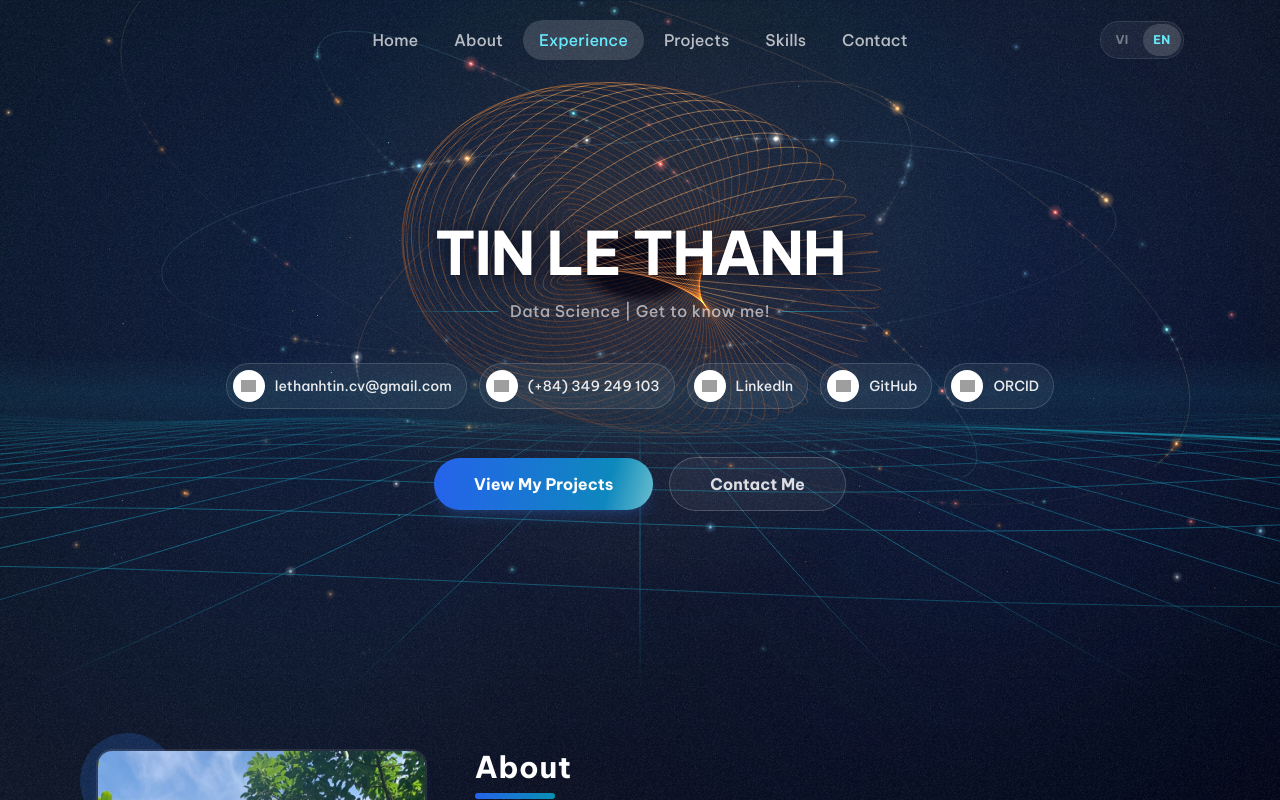
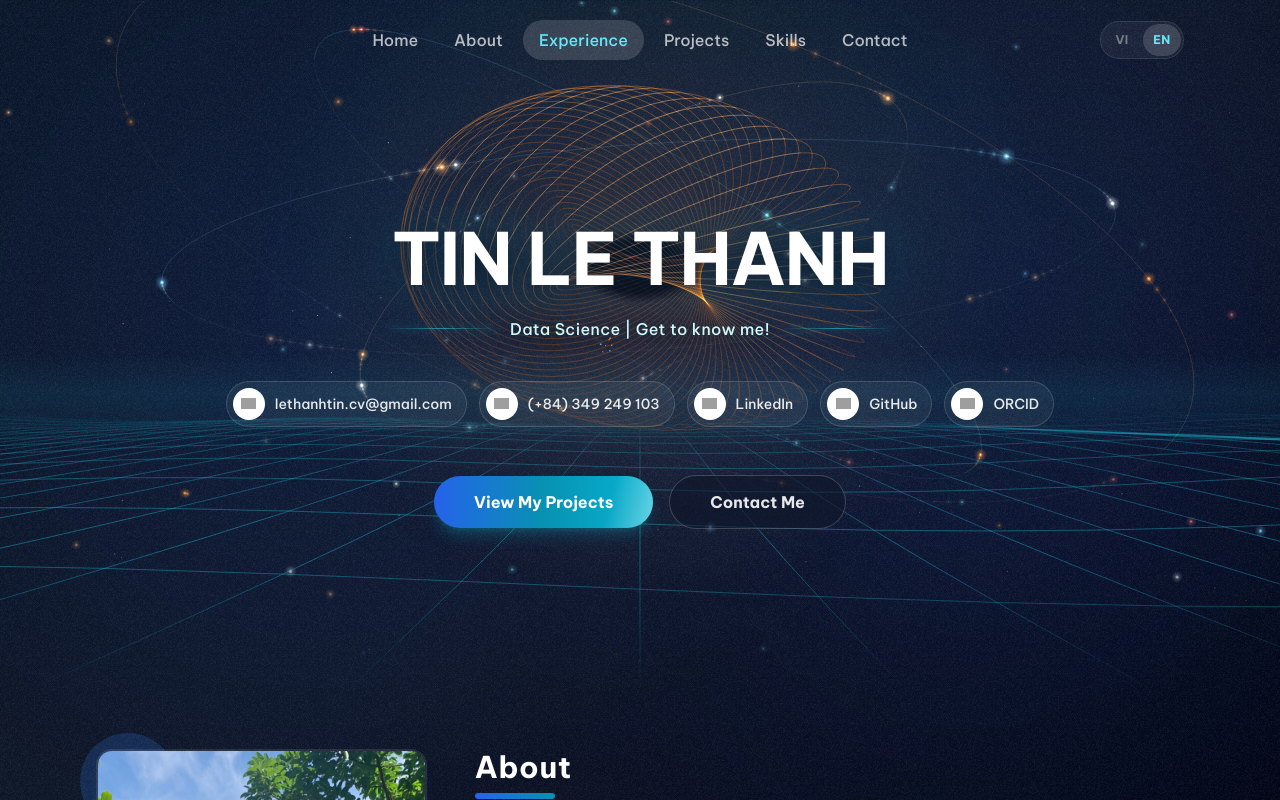
Before and after one commit to LeThanhTin4081/WEB_CV, a React (Vite) app: page / in a window 1280 px wide. Shown: the top 800 px of the page. Built offline with nearby package versions, Linux system fonts and the light colour scheme; grey boxes are pictures that could not be loaded.

Commit message:
feat(hero): slow orbit particles and add periodic 20s cyan light sweep to title

```diff
--- a/src/components/Hero.tsx
+++ b/src/components/Hero.tsx
@@ -9,15 +9,17 @@ const Hero = () => {
     <section className="relative text-white pt-32 pb-24 sm:pt-40 sm:pb-32 overflow-hidden flex flex-col justify-center min-h-[640px] sm:min-h-[700px]">
       <HeroScene />
       <div className="hero-enter max-w-4xl mx-auto text-center px-4 relative z-10">
-        <h1 className="hero-title text-5xl font-bold tracking-tight sm:text-6xl mb-4">
-          {t.nameUpper}
-        </h1>
+        <div>
+          <h1 className="hero-title text-5xl font-bold tracking-tight sm:text-7xl mb-4">
+            {t.nameUpper}
+          </h1>
+        </div>
         <div className="flex items-center justify-center gap-3 mb-10">
-          <span className="h-px w-16 sm:w-24 bg-gradient-to-r from-transparent to-cyan-400/50" />
-          <p className="text-sm sm:text-base text-white/60 font-medium tracking-wide text-center">
+          <span className="h-[1.5px] w-16 sm:w-28 bg-gradient-to-r from-transparent via-cyan-400/60 to-transparent shadow-[0_0_8px_rgba(34,211,238,0.5)]" />
+          <p className="text-sm sm:text-base text-cyan-100 font-medium tracking-wide text-center drop-shadow-[0_2px_10px_rgba(2,6,23,0.95)]">
             {t.hero.tagline}
           </p>
-          <span className="h-px w-16 sm:w-24 bg-gradient-to-l from-transparent to-cyan-400/50" />
+          <span className="h-[1.5px] w-16 sm:w-28 bg-gradient-to-l from-transparent via-cyan-400/60 to-transparent shadow-[0_0_8px_rgba(34,211,238,0.5)]" />
         </div>
 
         <div className="flex flex-wrap justify-center gap-3 mb-12 text-sm font-medium">
--- a/src/components/HeroScene.tsx
+++ b/src/components/HeroScene.tsx
@@ -63,14 +63,14 @@ type Track = {
   speed: number;
   dir: 1 | -1;
   tint: RGB;
-  stars: { a0: number; sp: number; c: number; size: number }[];
+  stars: { a0: number; sp: number; c: number; size: number; scale: number }[];
 };
 
 const TRACK_DEFS = [
-  { k: 1.25, tilt: 1.3, roll: -0.55, speed: 0.42, dir: 1 as const, tint: AMBER },
-  { k: 1.6, tilt: 1.2, roll: 0.5, speed: 0.28, dir: -1 as const, tint: CYAN },
-  { k: 1.95, tilt: 1.38, roll: -0.12, speed: 0.2, dir: 1 as const, tint: SKY },
-  { k: 2.3, tilt: 1.12, roll: 0.24, speed: 0.14, dir: -1 as const, tint: AMBER },
+  { k: 1.25, tilt: 1.3, roll: -0.55, speed: 0.1, dir: 1 as const, tint: AMBER },
+  { k: 1.6, tilt: 1.2, roll: 0.5, speed: 0.08, dir: -1 as const, tint: CYAN },
+  { k: 1.95, tilt: 1.38, roll: -0.12, speed: 0.065, dir: 1 as const, tint: SKY },
+  { k: 2.3, tilt: 1.12, roll: 0.24, speed: 0.05, dir: -1 as const, tint: AMBER },
 ];
 
 const TORUS_BUCKETS = 5;
@@ -127,9 +127,10 @@ const HeroScene = () => {
       tint: d.tint,
       stars: Array.from({ length: cfg.perTrack }, (_, i) => ({
         a0: (i / cfg.perTrack) * TAU + rand() * 0.5,
-        sp: 0.75 + rand() * 0.6,
+        sp: 0.75 + rand() * 0.35,
         c: (i * 2 + ti) % PALETTE.length,
         size: 0.8 + rand() * 0.9,
+        scale: 1.0,
       })),
     }));
 
@@ -208,6 +209,74 @@ const HeroScene = () => {
       tp.s = s;
     };
 
+    // ---- Orbit Collision Fragmentation & Cosmic Dust Drift ----
+    type Debris = {
+      x: number;
+      y: number;
+      vx: number;
+      vy: number;
+      c: number;
+      size: number;
+      age: number;
+      maxAge: number;
+      seed: number;
+    };
+
+    const debris: Debris[] = [];
+    const cooldowns = new Map<string, number>();
+    let lastCollisionT = 0;
+
+    const triggerShatter = (x: number, y: number, colA: number, colB: number) => {
+      // Khi va chạm: không làm hiệu ứng vùm/bùm chíu, mà hạt to tách vỡ thành các hạt li ti bay tự do
+      const count = lite ? 4 : 7;
+      for (let k = 0; k < count; k++) {
+        const ang = (k / count) * TAU + (Math.random() - 0.5) * 0.9;
+        const spd = 0.18 + Math.random() * 0.45;
+        debris.push({
+          x,
+          y,
+          vx: Math.cos(ang) * spd,
+          vy: Math.sin(ang) * spd,
+          c: Math.random() > 0.5 ? colA : colB,
+          size: 1.1 + Math.random() * 0.7,
+          age: 0,
+          maxAge: 4.8 + Math.random() * 2.2, // 4.8s - 7.0s trôi tự do thong thả
+          seed: Math.random() * 10,
+        });
+      }
+
+      if (debris.length > 70) debris.splice(0, debris.length - 70);
+    };
+
+    const updateAndDrawDebris = (dt: number) => {
+      for (let i = debris.length - 1; i >= 0; i--) {
+        const p = debris[i];
+        p.age += dt;
+        if (p.age >= p.maxAge) {
+          debris.splice(i, 1);
+          continue;
+        }
+
+        // 1. Trôi tự do trong không gian với lực cản cực kỳ êm
+        p.x += p.vx;
+        p.y += p.vy;
+        p.vx *= 0.988;
+        p.vy *= 0.988;
+
+        // 2. Dao động vũ trụ nhẹ nhàng
+        p.x += Math.sin(p.age * 0.9 + p.seed) * 0.08;
+        p.y += Math.cos(p.age * 0.9 + p.seed) * 0.08;
+
+        // 3. Từ từ tan mờ dần và bị hút vào không gian một cách chậm rãi
+        const life = p.age / p.maxAge;
+        const alpha = (1 - life) * 0.82;
+        const col = PALETTE[p.c];
+        ctx.fillStyle = rgba(col, alpha);
+        const sz = p.size * (1 - life * 0.25);
+        ctx.fillRect(p.x - sz / 2, p.y - sz / 2, sz, sz);
+      }
+    };
+
     const drawTrackLines = (back: boolean, cg: number, sg: number, cpi: number, spi: number) => {
       ctx.lineWidth = 0.8;
       for (const tr of tracks) {
@@ -241,19 +310,22 @@ const HeroScene = () => {
           const hy = tp.y;
           const hs = tp.s;
           const spr = sprites[st.c];
-          const base = baseSize * st.size;
+
+          // Khi va chạm, hạt to vỡ thành hạt nhỏ: st.scale thu nhỏ tức thì và hồi phục dần
+          const currentScale = st.scale;
+          const base = baseSize * st.size * currentScale;
 
           // Comet tail behind the head
           for (let k = cfg.trail; k >= 1; k--) {
             trackPoint(tr, theta - tr.dir * k * 0.035, cg, sg, cpi, spi);
-            const fade = 1 - k / (cfg.trail + 1);
+            const fade = (1 - k / (cfg.trail + 1)) * currentScale;
             const sz = base * tp.s * fade * 0.8;
             ctx.globalAlpha = (back ? 0.22 : 0.45) * fade;
             ctx.drawImage(spr, tp.x - sz / 2, tp.y - sz / 2, sz, sz);
           }
 
           const sz = base * hs * (back ? 0.85 : 1);
-          ctx.globalAlpha = back ? 0.5 : 1;
+          ctx.globalAlpha = (back ? 0.5 : 1) * currentScale;
           ctx.drawImage(spr, hx - sz / 2, hy - sz / 2, sz, sz);
         }
       }
@@ -429,12 +501,15 @@ const HeroScene = () => {
       ctx.clearRect(0, 0, w, h);
       if (w === 0 || h === 0) return;
 
+      const dt = Math.min(0.05, Math.max(0.008, t - lastCollisionT));
+      lastCollisionT = t;
+
       pYaw += (tYaw - pYaw) * 0.05;
       pPitch += (tPitch - pPitch) * 0.05;
 
-      const spin = t * 0.16;
-      const tilt = 0.78 + 0.24 * Math.sin(t * 0.15) + pPitch;
-      const yaw = 0.3 * Math.sin(t * 0.1) + pYaw;
+      const spin = t * 0.1;
+      const tilt = 0.78 + 0.22 * Math.sin(t * 0.12) + pPitch;
+      const yaw = 0.25 * Math.sin(t * 0.08) + pYaw;
       const ca = Math.cos(spin);
       const sa = Math.sin(spin);
       const cb = Math.cos(tilt);
@@ -443,6 +518,71 @@ const HeroScene = () => {
       const sg = Math.sin(yaw);
       const cpi = Math.cos(pPitch * 0.6);
       const spi = Math.sin(pPitch * 0.6);
+
+      // Hồi phục dần độ sáng và kích thước của các hạt to sau khi vỡ vụn
+      for (const tr of tracks) {
+        for (const st of tr.stars) {
+          if (st.scale < 1.0) {
+            st.scale = Math.min(1.0, st.scale + dt * 0.28);
+          }
+        }
+      }
+
+      // Thu thập vị trí các sao chổi trên quỹ đạo để tính va chạm
+      const currentStars: {
+        x: number;
+        y: number;
+        z: number;
+        c: number;
+        ti: number;
+        si: number;
+        st: Track['stars'][number];
+      }[] = [];
+      for (let ti = 0; ti < tracks.length; ti++) {
+        const tr = tracks[ti];
+        for (let si = 0; si < tr.stars.length; si++) {
+          const st = tr.stars[si];
+          const theta = st.a0 + tr.dir * tr.speed * st.sp * t;
+          trackPoint(tr, theta, cg, sg, cpi, spi);
+          currentStars.push({
+            x: tp.x,
+            y: tp.y,
+            z: tp.z,
+            c: st.c,
+            ti,
+            si,
+            st,
+          });
+        }
+      }
+
+      // Phát hiện điểm giao thoa va chạm giữa các hạt trên các vòng quỹ đạo khác nhau
+      for (let i = 0; i < currentStars.length; i++) {
+        const a = currentStars[i];
+        for (let j = i + 1; j < currentStars.length; j++) {
+          const b = currentStars[j];
+          if (a.ti === b.ti) continue;
+          // Chỉ va chạm khi cả hai hạt đã hồi phục kích thước (> 0.5)
+          if (a.st.scale < 0.5 || b.st.scale < 0.5) continue;
+
+          const dx = a.x - b.x;
+          const dy = a.y - b.y;
+          const d2 = dx * dx + dy * dy;
+
+          // Độ nhạy va chạm: khoảng cách màn hình < 28px và độ sâu Z bao quát < outer * 0.65
+          if (d2 < 28 * 28 && Math.abs(a.z - b.z) < outer * 0.65) {
+            const key = `${a.ti}_${a.si}:${b.ti}_${b.si}`;
+            const prev = cooldowns.get(key) || -99;
+            if (t - prev > 1.8) {
+              cooldowns.set(key, t);
+              // Nổ: hạt to vỡ thành hạt nhỏ li ti, hạt to thu nhỏ tức thì và hồi phục dần
+              a.st.scale = 0.15;
+              b.st.scale = 0.15;
+              triggerShatter((a.x + b.x) * 0.5, (a.y + b.y) * 0.5, a.c, b.c);
+            }
+          }
+        }
+      }
 
       ctx.globalCompositeOperation = 'lighter';
       drawBgStars(t);
@@ -461,6 +601,9 @@ const HeroScene = () => {
       drawTorus(ca, sa, cb, sb, cg, sg);
       drawTrackLines(false, cg, sg, cpi, spi);
       drawTrackStars(false, t, cg, sg, cpi, spi);
+
+      // Hiệu ứng các chấm nhỏ bung ra li ti & sáp nhập lại quỹ đạo
+      updateAndDrawDebris(dt);
 
       ctx.globalCompositeOperation = 'source-over';
     };
--- a/src/components/Skills.tsx
+++ b/src/components/Skills.tsx
@@ -287,7 +287,7 @@ function SparkField({ count }: { count: number }) {
         const tone = SPARK_TONES[i % SPARK_TONES.length];
         const ring = 0.82 + (i % 6) * 0.14;
         const dist = (15.5 + (i % 7) * 2.8) * ring;
-        const dur = 7.8 + (i % 5) * 0.6;
+        const dur = 11.2 + (i % 5) * 0.9;
         const delay = -((i / count) * dur);
         const angle = (i * 137.508) % 360;
         const size = 1.5 + (i % 4) * 0.28;
--- a/src/index.css
+++ b/src/index.css
@@ -30,7 +30,7 @@
 @font-face {
   font-family: 'Be Vietnam Pro';
   src: url('/fonts/BeVietnamPro-Bold.ttf') format('truetype');
-  font-weight: 700;
+  font-weight: 700 800;
   font-style: normal;
   font-display: swap;
 }
@@ -105,25 +105,26 @@ body,
   }
 
   .chip-glass {
-    @apply inline-flex items-center gap-2.5 bg-white/5 border border-white/15 rounded-full pl-1.5 pr-3.5 py-1.5 text-white/90 hover:bg-white/10 hover:border-white/25 transition-colors duration-300 font-medium;
+    @apply inline-flex items-center gap-2.5 bg-white/5 border border-white/15 rounded-full pl-1.5 pr-3.5 py-1.5 text-white/90 hover:bg-white/15 hover:border-cyan-400/60 hover:text-white hover:shadow-[0_0_20px_rgba(34,211,238,0.35)] hover:-translate-y-0.5 transition-all duration-300 font-medium;
   }
 
-  /* Terran-style: solid white circle, crisp CDN glyphs */
-  .chip-icon,
-  .icon-circle {
-    @apply inline-flex shrink-0 items-center justify-center rounded-full bg-white text-slate-900 border border-white/30;
+  /* Format cũ: hình tròn nền trắng sáng, icon rõ nét không bị tối */
+  .chip-icon {
+    @apply inline-flex shrink-0 items-center justify-center rounded-full bg-white text-slate-900 border border-white/30 h-8 w-8 transition-all duration-300;
   }
 
-  .chip-icon {
-    @apply h-8 w-8;
+  /* Khi rê chuột: phát sáng rực rỡ với ánh cyan neon */
+  .chip-glass:hover .chip-icon {
+    @apply bg-white text-slate-950 border-cyan-300 shadow-[0_0_14px_rgba(34,211,238,0.85),0_0_4px_rgba(255,255,255,1)] scale-105;
   }
 
   .chip-icon img {
     @apply h-[15px] w-[15px];
   }
 
+  /* Terran-style: solid white circle for contact cards/footer */
   .icon-circle {
-    @apply h-10 w-10 hover:bg-white/90 transition-all duration-300;
+    @apply inline-flex shrink-0 items-center justify-center rounded-full bg-white text-slate-900 border border-white/30 h-10 w-10 hover:bg-white/90 transition-all duration-300;
   }
 
   .icon-circle img {
@@ -131,11 +132,11 @@ body,
   }
 
   .btn-accent {
-    @apply inline-block bg-gradient-to-r from-blue-600 to-cyan-600 hover:from-blue-700 hover:to-cyan-700 text-white font-bold px-10 py-3.5 rounded-full shadow-lg shadow-blue-500/20 transition-all;
+    @apply inline-block bg-gradient-to-r from-blue-600 via-cyan-600 to-cyan-500 hover:from-blue-500 hover:via-cyan-500 hover:to-cyan-400 text-white font-bold px-10 py-3.5 rounded-full shadow-lg shadow-cyan-500/25 hover:shadow-[0_0_28px_rgba(34,211,238,0.5)] transition-all duration-300;
   }
 
   .btn-ghost {
-    @apply inline-block border border-white/20 bg-white/5 hover:bg-white/10 hover:border-white/30 text-white/85 hover:text-white font-bold px-10 py-3.5 rounded-full transition-all;
+    @apply inline-block border border-white/20 bg-slate-900/60 backdrop-blur-md hover:bg-white/10 hover:border-cyan-400/40 text-white/90 hover:text-white font-bold px-10 py-3.5 rounded-full hover:shadow-[0_0_18px_rgba(34,211,238,0.2)] transition-all duration-300;
   }
 
   .section-title {
@@ -217,11 +218,59 @@ body,
   mask-image: linear-gradient(to bottom, #000 78%, transparent);
 }
 
-/* Keep the title crisp over the glowing ring */
+/* Hero name title:
+   - Thêm padding phía trên để dấu nón tiếng Việt (Ê) không bao giờ bị cắt chóp bởi background-clip: text.
+   - Chu kỳ 20s, dải sáng xanh cyan lướt qua từ từ, êm dịu và chậm rãi.
+*/
 .hero-title {
-  text-shadow:
-    0 2px 28px rgba(2, 6, 23, 0.85),
-    0 0 2px rgba(2, 6, 23, 0.6);
+  display: inline-block;
+  opacity: 1;
+  font-weight: 700;
+  letter-spacing: -0.02em;
+  padding-top: 0.24em;
+  padding-bottom: 0.08em;
+  line-height: 1.15;
+  background: linear-gradient(
+    110deg,
+    #ffffff 0%,
+    #ffffff 36%,
+    #38bdf8 45%,
+    #22d3ee 50%,
+    #a5f3fc 55%,
+    #ffffff 64%,
+    #ffffff 100%
+  );
+  background-size: 260% 100%;
+  background-position: 115% 0;
+  -webkit-background-clip: text;
+  background-clip: text;
+  -webkit-text-fill-color: transparent;
+  animation: hero-title-sweep 20s ease-in-out infinite;
+  filter: drop-shadow(0 4px 18px rgba(2, 6, 23, 0.95))
+          drop-shadow(0 0 25px rgba(34, 211, 238, 0.28));
+  will-change: background-position, filter;
+}
+
+@keyframes hero-title-sweep {
+  0%, 72% {
+    background-position: 115% 0;
+    filter: drop-shadow(0 4px 18px rgba(2, 6, 23, 0.95))
+            drop-shadow(0 0 22px rgba(34, 211, 238, 0.25));
+  }
+  83% {
+    filter: drop-shadow(0 4px 18px rgba(2, 6, 23, 0.95))
+            drop-shadow(0 0 45px rgba(34, 211, 238, 0.85));
+  }
+  95% {
+    background-position: -20% 0;
+    filter: drop-shadow(0 4px 18px rgba(2, 6, 23, 0.95))
+            drop-shadow(0 0 22px rgba(34, 211, 238, 0.25));
+  }
+  95.01%, 100% {
+    background-position: 115% 0;
+    filter: drop-shadow(0 4px 18px rgba(2, 6, 23, 0.95))
+            drop-shadow(0 0 22px rgba(34, 211, 238, 0.25));
+  }
 }
 
 /* Đổi màu 5 sắc thái vũ trụ: Mỗi màu lưu lại ~20s với thời gian chuyển sắc kéo dài 9s cực kỳ từ từ, mượt mà
@@ -422,7 +471,7 @@ body,
   margin: calc(var(--spark-size, 1.8px) / -2) 0 0 calc(var(--spark-size, 1.8px) / -2);
   border-radius: 9999px;
   pointer-events: none;
-  animation: skills-spark-drift var(--spark-dur, 8s) linear infinite;
+  animation: skills-spark-drift var(--spark-dur, 12s) linear infinite;
   animation-delay: var(--spark-delay, 0s);
   will-change: transform, opacity;
 }
```
